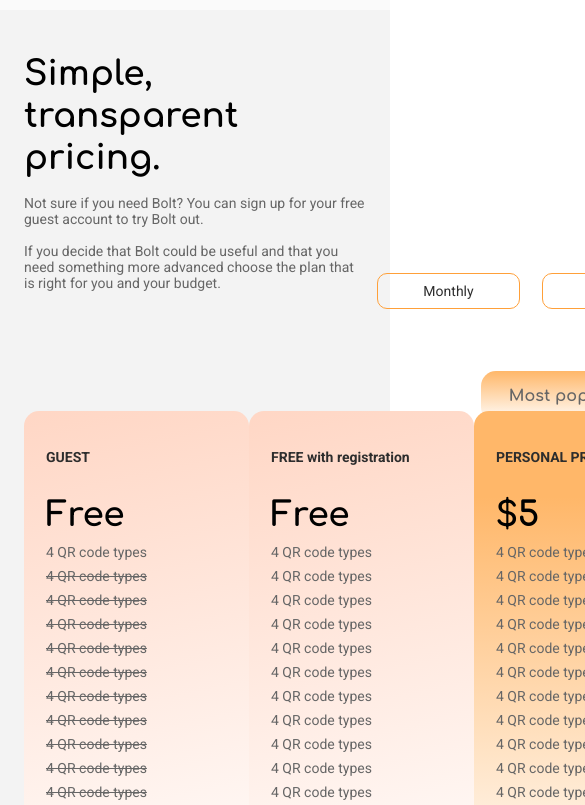
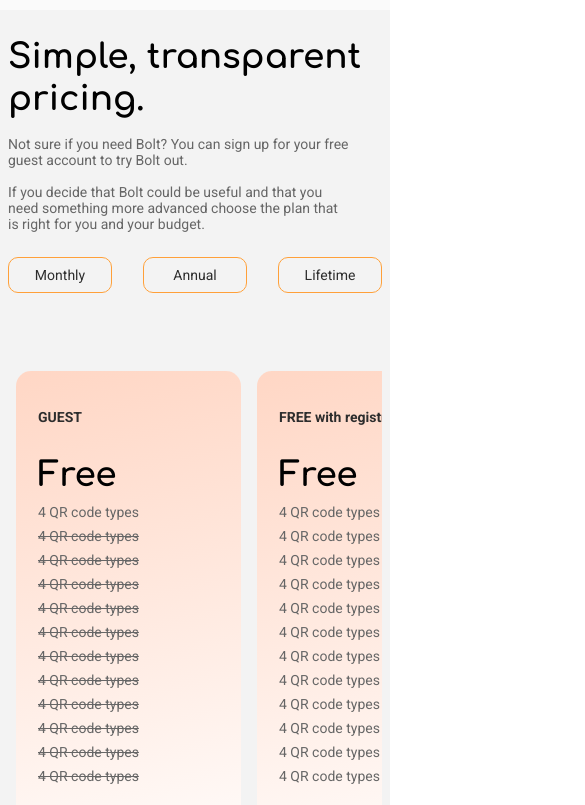
Before and after one commit to NevenaPetro/BOLT, a React (Create React App) app: page / in a window 390 px wide. Shown: the part 5760-6565 px from the top of the page, 585 px wide, since content can reach past the window. Built offline with nearby package versions, Linux system fonts and the light colour scheme.

Commit message:
footer(mobile) and links

```diff
--- a/src/App.js
+++ b/src/App.js
@@ -1,4 +1,5 @@
 import Header from "./components/header/Header";
+import { ApplicationProvider } from "./context.js";
 import MainPage from "./pages/MainPage/MainPage";
 import LogInPage from "../src/pages/LogInPage/LogInPage";
 import SignUpPage from "../src/pages/SignUpPage/SignUpPage";
@@ -6,12 +7,44 @@
 import ResendActivationPage from "../src/pages/ResendActivationPage/ResendActivationPage";
 import Footer from "./components/footer/Footer";
 
-import { Routes, Route } from "react-router-dom";
+import { Routes, Route, Navigate } from "react-router-dom";
 import "./App.scss";
 
 function App() {
+  const handleClickGenerate = () => {
+    const element = document.getElementById("generate");
+
+    if (element) {
+      // 👇 Will scroll smoothly to the top of the next section
+      element.scrollIntoView({ behavior: "smooth" });
+    }
+  };
+  const handleClickHome = () => {
+    const element = document.getElementById("mainpage-wrapper");
+
+    if (element) {
+      // 👇 Will scroll smoothly to the top of the next section
+      element.scrollIntoView({ behavior: "smooth" });
+    }
+  };
+  const handleClickPricing = () => {
+    const element = document.getElementById("pricing");
+
+    if (element) {
+      // 👇 Will scroll smoothly to the top of the next section
+      element.scrollIntoView({ behavior: "smooth" });
+    }
+  };
+
   return (
-    <div>
+    <>
+      <ApplicationProvider
+        value={{
+          handleClickGenerate,
+          handleClickHome,
+          handleClickPricing,
+        }}
+      >
         <Header />
         <Routes>
           <Route exact path="/" element={<MainPage />} />
@@ -21,7 +54,8 @@
           <Route path="/resendactivation" element={<ResendActivationPage />} />
         </Routes>
         <Footer />
-    </div>
+      </ApplicationProvider>
+    </>
   );
 }
 
--- a/src/App.scss
+++ b/src/App.scss
@@ -5,12 +5,21 @@
   src: url(./assets/TarabaFont-ExtraBold.woff2);
 }
 @import url("https://fonts.googleapis.com/css2?family=Inter:wght@100;200;300;400;500;600;700;800;900&display=swap");
+
 * {
   margin: 0;
   padding: 0;
   box-sizing: border-box;
   font-family: "Comfortaa", cursive;
+  scroll-padding-top: 145px;
+  @media screen and (max-width: 1024px) {
+    scroll-padding-top: 97px;
+  }
+  @media screen and (max-width: 768px) {
+    scroll-padding-top: 60px;
+  }
 }
+
 /* Hide scrollbar for IE, Edge and Firefox */
 body {
   -ms-overflow-style: none; /* IE and Edge */
--- a/src/components/footer/Footer.jsx
+++ b/src/components/footer/Footer.jsx
@@ -1,5 +1,6 @@
-import React from "react";
+import React, {useContext} from "react";
 import { Link } from "react-router-dom";
+import { applicationContext } from "../../context";
 import "../footer/footer.scss";
 import FacebookIcon from "../../assets/footer/facebook-large.svg";
 import InstagramIcon from "../../assets/footer/instagram-large.svg";
@@ -12,6 +13,8 @@
 import YouTubeIcon from "../../assets/footer/you-tube-large.svg";
 
 function Footer() {
+  const { handleClickGenerate, handleClickHome, handleClickPricing } =
+    useContext(applicationContext);
   return (
     <div className="footer-wrapper">
       <div className="footer-sub-wrapper">
@@ -33,13 +36,15 @@
               </Link>
             </div>
           </div>
-          <p className="copyright">Copyright © 2021 Taraba. All rights reserved.</p>{" "}
+          <p className="copyright">
+            Copyright © 2021 Taraba. All rights reserved.
+          </p>{" "}
         </div>
         <div className="footer-sub-sub-wrapper">
           <h6>Quick links</h6>
           <div className="quick-links">
-            <Link>Generate QR codes</Link>
-            <Link>Pricing</Link>
+            <Link onClick={handleClickGenerate}>Generate QR codes</Link>
+            <Link onClick={handleClickPricing}>Pricing</Link>
           </div>
           <div>
             <Link>Terms and Conditions</Link>
--- a/src/components/header/Header.jsx
+++ b/src/components/header/Header.jsx
@@ -1,35 +1,29 @@
-import React, { useState } from "react";
+import React, { useState, useContext } from "react";
 import { Link } from "react-router-dom";
+import { applicationContext } from "../../context";
 import { ReactComponent as BoltLogo } from "../../assets/footer/bolt-logo.svg";
 import ThemeIcon from "../../assets/home/theme-icon.svg";
 import "../header/header.scss";
 
 function Header() {
   const [active, setActive] = useState(false);
+  const { handleClickGenerate, handleClickHome, handleClickPricing } =
+    useContext(applicationContext);
   const menuIcon = "menuIcon";
+
   return (
     <div className="header-wrapper">
-      <Link className="logo" to="/">
+      <Link to='/' className="logo" onClick={handleClickHome}>
         <BoltLogo />
       </Link>
       <div className="menu">
         <nav className={`navigation ${active ? menuIcon : ""}`}>
-          <a
-            href="#generate"
-            onClick={() => {
-              setActive(!active);
-            }}
-          >
+          <Link to='/#generate' onClick={handleClickGenerate}>
             Generate QR Codes
-          </a>
-          <a
-            href="#pricing"
-            onClick={() => {
-              setActive(!active);
-            }}
-          >
+          </Link>
+          <Link to='/#pricing' onClick={handleClickPricing}>
             Pricing
-          </a>
+          </Link>
           <Link
             to="/login"
             onClick={() => {
--- /dev/null
+++ b/src/context.js
@@ -0,0 +1,7 @@
+import React from "react";
+
+export const applicationContext = React.createContext();
+export const ApplicationProvider = applicationContext.Provider;
+
+export const wizardContext = React.createContext();
+export const WizardProvider = wizardContext.Provider;
--- a/src/pages/MainPage/MainPage.jsx
+++ b/src/pages/MainPage/MainPage.jsx
@@ -1,5 +1,6 @@
-import React from "react";
+import React, {useContext} from "react";
 import { Link } from "react-router-dom";
+
 import QRCodePurchase from "../../assets/home/qr-code-purchase.png";
 import DynamicIcon from "../../assets/home/static-and-dynamic/dynamic-icon-orange.svg";
 import StaticIcon from "../../assets/home/static-and-dynamic/static-icon-orange.svg";
@@ -17,13 +18,15 @@
 import VCardIcon from "../../assets/home/qr code types icons/vcard-orange.svg";
 import WhatsAppIcon from "../../assets/home/qr code types icons/whatsapp-orange.svg";
 import WiFiIcon from "../../assets/home/qr code types icons/wifi-orange.svg";
-
+import { applicationContext } from "../../context";
 import "./mainpage.scss";
 
 function HomePage() {
+  const { handleClickGenerate, handleClickHome, handleClickPricing } =
+    useContext(applicationContext);
   return (
     <>
-      <div className="mainpage-wrapper">
+      <div id="mainpage-wrapper">
         <div>
           <div className="heading">
             <h2>
@@ -34,7 +37,7 @@
           </div>
           <div className="big-btns">
             <div className="big-btn">
-              <Link to="/generate">Generate QR Codes</Link>
+              <Link to="/#generate" onClick={handleClickGenerate}>Generate QR Codes</Link>
             </div>
             <div className="big-btn">
               <Link to="/signup">Sign up</Link>
@@ -374,7 +377,7 @@
           </div>
           <div className="most-popular">
             <div className="most-popular-tab">Most popular plan</div>
-            <div className="pricing-orange-gradient dark">
+            <div className="pricing-orange-gradient mp">
               <p>PERSONAL PRO</p>
               <h4>$5</h4>
               <p>4 QR code types </p>
--- a/src/pages/MainPage/mainpage.scss
+++ b/src/pages/MainPage/mainpage.scss
@@ -1,7 +1,6 @@
 @import "../../style.scss";
 
-.mainpage-wrapper {
-
+#mainpage-wrapper {
   display: flex;
   justify-content: space-between;
   margin: 206px 105px 51px 40px;
@@ -66,7 +65,6 @@
   }
 }
 #generate {
-
   .generate-wrapper {
     height: 1155px;
     background-color: $grey-2-op;
@@ -365,7 +363,7 @@
         line-height: 19px;
         color: $black-3;
       }
-      .dark {
+      .mp {
         position: relative;
 
         margin-top: 50px;
@@ -397,7 +395,7 @@
 }
 
 @media screen and (max-width: 1024px) {
-  .mainpage-wrapper {
+  #mainpage-wrapper {
     display: flex;
     justify-content: space-between;
     margin: 155px 62px 43px 24px;
@@ -616,7 +614,7 @@
           width: 211px;
           height: 51px;
         }
-        .dark {
+        .mp {
           position: relative;
 
           margin-top: 40px;
@@ -643,7 +641,7 @@
 }
 
 @media screen and (max-width: 768px) {
-  .mainpage-wrapper {
+  #mainpage-wrapper {
     display: flex;
     flex-direction: column;
     justify-content: flex-end;
@@ -759,4 +757,30 @@
       }
     }
   }
+  #pricing {
+    padding: 26px 8px 0 8px;
+    .pricing-wrapper-one {
+      flex-direction: column;
+      p {
+        margin-bottom: 25px;
+      }
+      .big-btn-period {
+        justify-content: space-between;
+        button {
+          width: 104px;
+          margin: 0;
+        }
+      }
+    }
+
+    .pricing-wrapper-two {
+      padding: 38px 0 0 0;
+      overflow-x: auto;
+      overscroll-behavior-inline: contain;
+
+      .pricing-orange-gradient {
+        margin: 0 8px;
+      }
+    }
+  }
 }
--- a/src/style.scss
+++ b/src/style.scss
@@ -1,3 +1,5 @@
+
+
     $orange-1: #ff7800;
     $orange-2: rgb(255, 207, 155, 0.1);
     $orange-3: #ffa039;
@@ -18,3 +20,7 @@
     $black-2: #2d2d2d;
     $black-3: #666666;
     $black-4: #999898;
+
+body.dark {
+    $grey-2-op: rgb(102, 102, 102, 0.2);
+}
```
Lines whose indentation alone changed are shown as unchanged.
